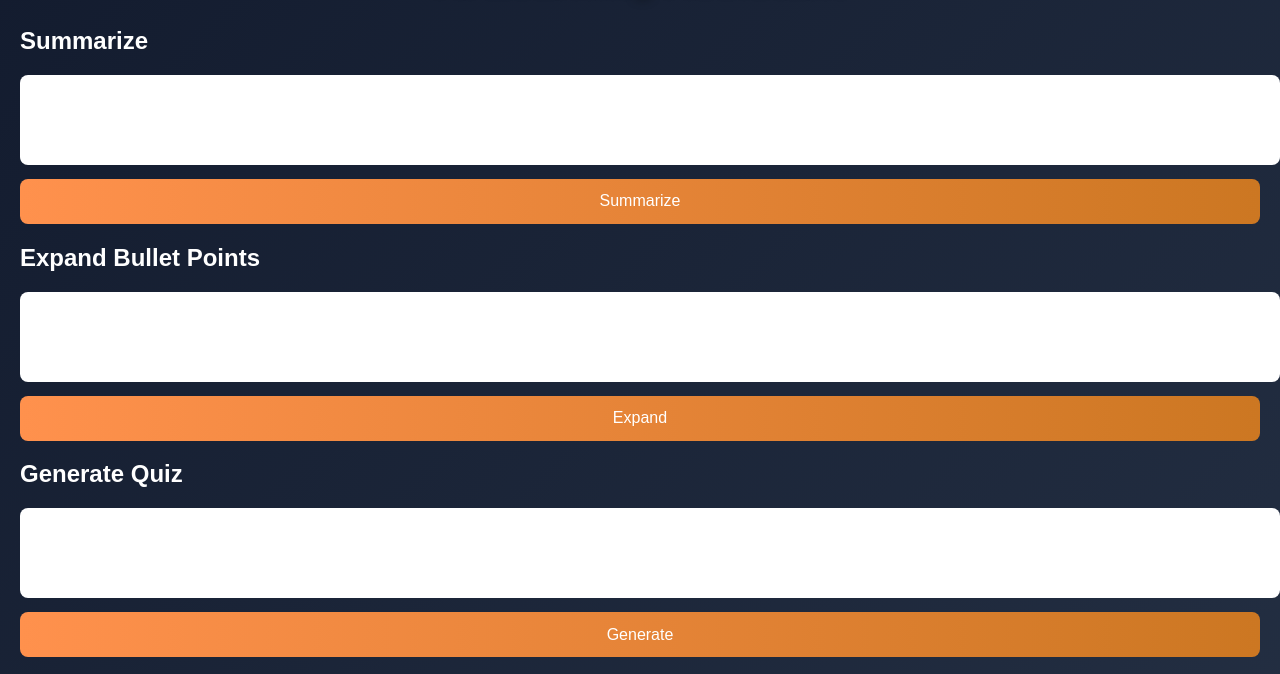
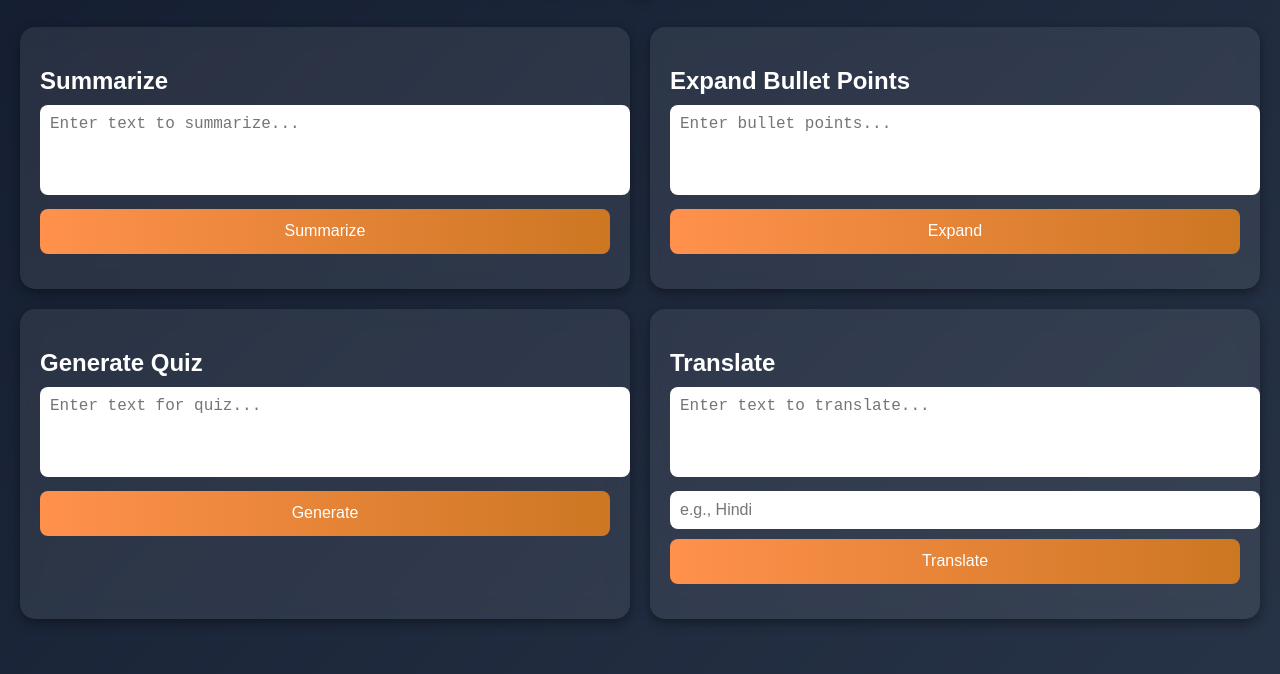
Before and after one commit to priya2339/Note-genius, a plain HTML site: page frontend/index.html in a window 1280 px wide. Shown: the part 95-769 px from the top of the page. Drawn offline with Linux system fonts and the light colour scheme.

Commit message:
Update index.html

```diff
--- a/frontend/index.html
+++ b/frontend/index.html
@@ -1,4 +1,4 @@
-<!DOCTYPE html>
+<!-- <!DOCTYPE html>
 <html lang="en">
 <head>
   <meta charset="UTF-8" />
@@ -41,3 +41,56 @@
   <script src="script.js"></script>
 </body>
 </html>
+
+
+ -->
+
+
+
+<!DOCTYPE html>
+<html lang="en">
+<head>
+  <meta charset="UTF-8" />
+  <meta name="viewport" content="width=device-width, initial-scale=1.0"/>
+  <title>AI Learning Assistant</title>
+  <link rel="stylesheet" href="style.css">
+</head>
+<body>
+  <h1>AI Learning Assistant</h1>
+
+  <div class="row">
+    <section class="tool-card">
+      <h2>Summarize</h2>
+      <textarea id="summarizeInput" placeholder="Enter text to summarize..."></textarea>
+      <button onclick="summarizeNotes()">Summarize</button>
+      <p id="summaryOutput"></p>
+    </section>
+
+    <section class="tool-card">
+      <h2>Expand Bullet Points</h2>
+      <textarea id="expandInput" placeholder="Enter bullet points..."></textarea>
+      <button onclick="expandBullets()">Expand</button>
+      <p id="expandOutput"></p>
+    </section>
+  </div>
+
+  <div class="row">
+    <section class="tool-card">
+      <h2>Generate Quiz</h2>
+      <textarea id="quizInput" placeholder="Enter text for quiz..."></textarea>
+      <button onclick="generateQuiz()">Generate</button>
+      <p id="quizOutput"></p>
+    </section>
+
+    <section class="tool-card">
+      <h2>Translate</h2>
+      <textarea id="translateInput" placeholder="Enter text to translate..."></textarea>
+      <input type="text" id="targetLanguage" placeholder="e.g., Hindi" />
+      <button onclick="translateText()">Translate</button>
+      <p id="translateOutput"></p>
+    </section>
+  </div>
+
+  <script src="script.js"></script>
+</body>
+</html>
```
